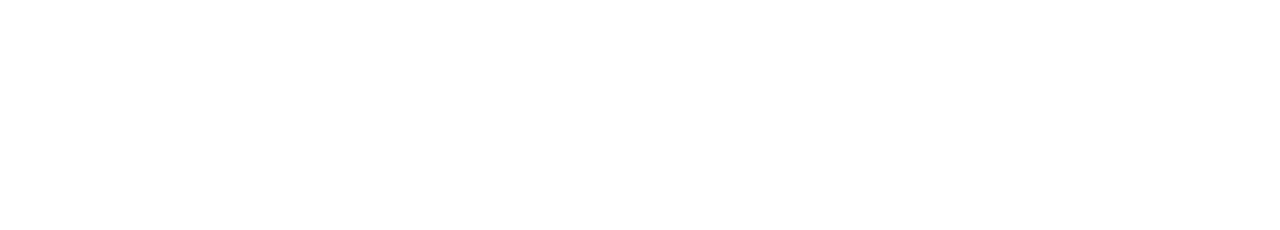
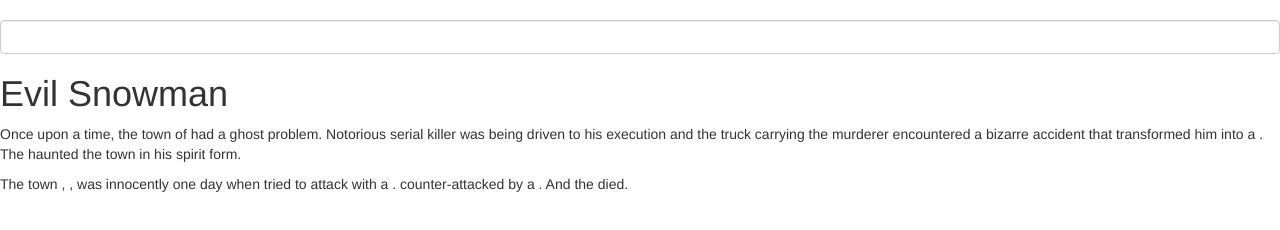
Before and after one commit to eliseylenore/mad-libs, a plain HTML site: page index.html in a window 1280 px wide. Drawn offline with nearby package versions, Linux system fonts and the light colour scheme.

Commit message:
add story with classes around blanks to be filled in.

```diff
--- a/index.html
+++ b/index.html
@@ -8,6 +8,18 @@
     <title>Mad Libs</title>
   </head>
   <body>
+    <div class="blanks">
+      <form>
+        <div class="form-group">
+          <label for=""></label>
+          <input id="" class="form-control" type="text">
+        </div><!--end first form-group-->
 
+      </form>
+    </div><!--end blanks-->
+
+    <h1>Evil Snowman</h1>
+    <p>Once upon a time, the town of <span class="town"></span> had a ghost problem. Notorious serial killer <span class=person1></span> was being driven to his execution and the truck carrying the murderer encountered a bizarre accident that transformed him into a <span class="adjective1"></span> <span class="noun1"></span>. The <span class="adjective1"></span> <span class="noun1"></span> haunted the town in his spirit form.</p>
+    <p>The town <span class="noun2"></span>, <span class="person2"></span>, was innocently <span class="verb-ing1"></span> one day when <span class=person1></span> tried to attack with a <span class="noun3"></span>. <span class="person2"></span> counter-attacked by <span class="verb-ing2"></span> a <span class="noun4"></span>. And  the <span class="adjective1"></span> <span class="noun1"></span> died.</p>
   </body>
 </html>
```
